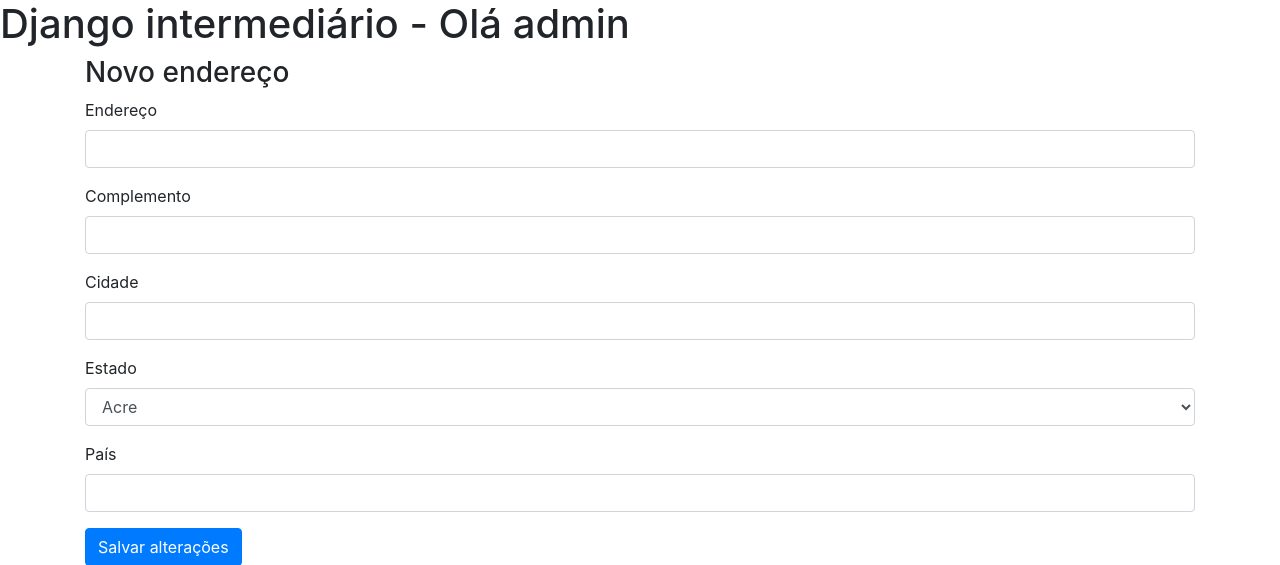
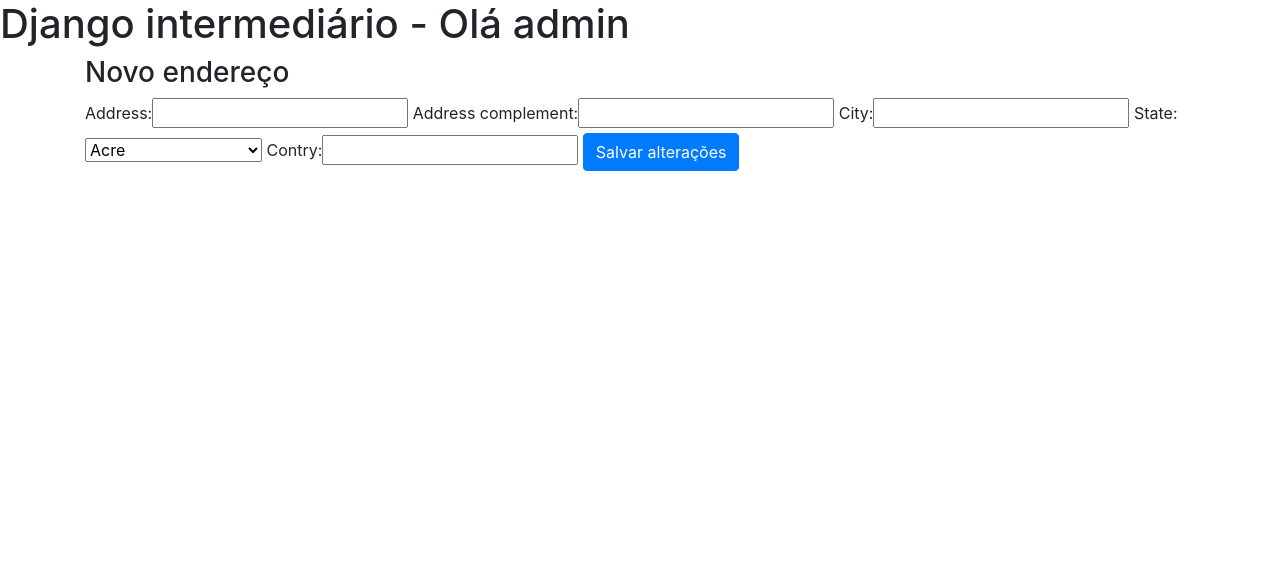
Before and after one commit to Erickson-lopes-dev/SON-Intermediate-Django, a Django app: page /addresses/create/ in a window 1280 px wide. Shown: the top 565 px of the page. Run offline with Django 3.2, Linux system fonts and the light colour scheme; a user stored in the database is signed in; some libraries are stand-ins or nearby versions.

Commit message:
creating form with django forms

```diff
--- /dev/null
+++ b/my_app/forms.py
@@ -0,0 +1,11 @@
+from django import forms
+from .models import STATES_CHOICES
+
+
+class AddressForm(forms.Form):
+    address = forms.CharField(max_length=255)
+    # campo não requerido
+    address_complement = forms.CharField(max_length=255, required=False)
+    city = forms.CharField(max_length=255)
+    state = forms.ChoiceField(choices=STATES_CHOICES)
+    contry = forms.CharField(max_length=255)
--- a/my_app/views.py
+++ b/my_app/views.py
@@ -3,6 +3,8 @@
 from django.http import HttpResponse
 from django.contrib.auth.decorators import login_required
 from .models import Adress, STATES_CHOICES
+from .forms import AddressForm
+
 
 def login(request):
     if request.method == 'GET':
@@ -52,8 +54,9 @@
 @login_required(login_url='/login/')
 def address_create(request):
     if request.method == 'GET':
-        state = STATES_CHOICES
-        return render(request, 'my_app/address/create.html', {'states': state})
+        # state = STATES_CHOICES
+        form = AddressForm()
+        return render(request, 'my_app/address/create.html', {'form': form})
 
     Adress.objects.create(
         address=request.POST.get('address'),
--- a/templates/my_app/address/create.html
+++ b/templates/my_app/address/create.html
@@ -6,7 +6,8 @@
     <div class="container">
         <h3>Novo endereço</h3>
         <form action="/addresses/create/" method="post">
-            {% include 'my_app/address/form.html' %}
+<!--            {% include 'my_app/address/form.html' %}-->
+            {{ form }}
             <button type="submit" class="btn btn-primary">Salvar alterações</button>
         </form>
     </div>
```
